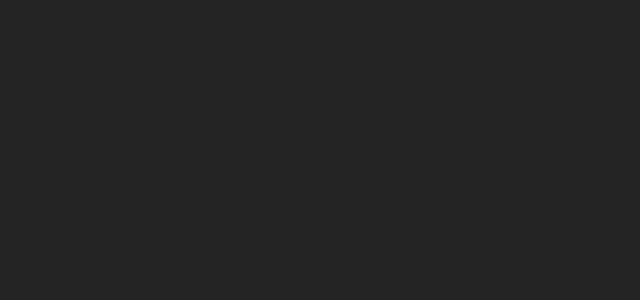
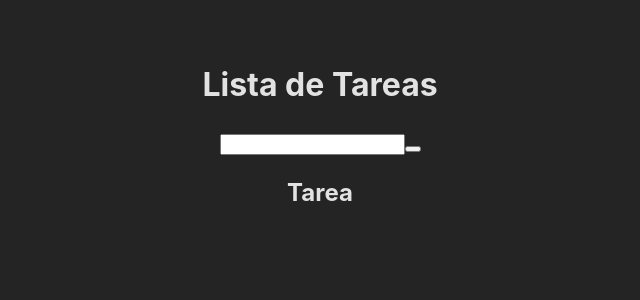
Before and after one commit to julianarrebola1591/argentina-programa-react-grupo1, a React (Vite) app in the folder proyecto-final/: page / in a window 1280 px wide. Shown: the top 300 px of the page, without its empty margins (320-960 px from the left). Built offline with nearby package versions, Linux system fonts and the light colour scheme.

Commit message:
Pruebas de componentes

```diff
--- a/proyecto-final/package.json
+++ b/proyecto-final/package.json
@@ -11,7 +11,8 @@
   },
   "dependencies": {
     "react": "^18.2.0",
-    "react-dom": "^18.2.0"
+    "react-dom": "^18.2.0",
+    "react-icons": "^4.12.0"
   },
   "devDependencies": {
     "@types/react": "^18.2.37",
--- a/proyecto-final/src/App.jsx
+++ b/proyecto-final/src/App.jsx
@@ -2,8 +2,26 @@ import './App.css'
 
 function App() {
 
+  const TaskItem = () => {
+    return (
+      <h2>Tarea</h2>
+    )
+  }
+
+  const TaskList = () => {
+    return (
+      <div>
+        <h1>Lista de Tareas</h1>
+        <input type="text" />
+        <button></button>
+        <TaskItem />
+      </div>
+    )
+  }
+
   return (
     <>
+      <TaskList />
     </>
   )
 }
```
Also changed, not shown: 1 other file (tests, documents, lock files or other folders).
